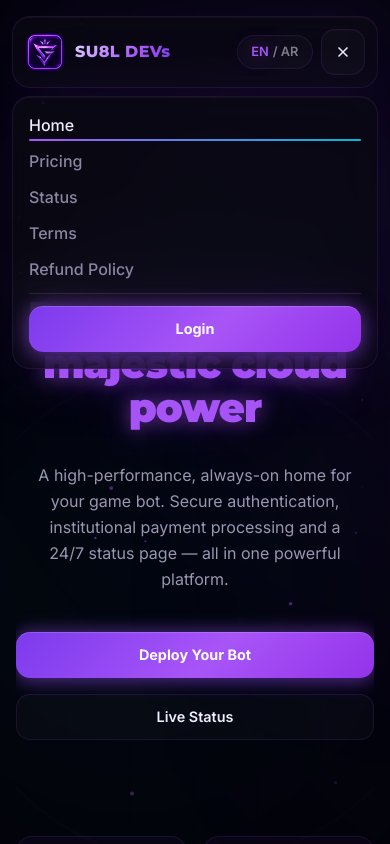
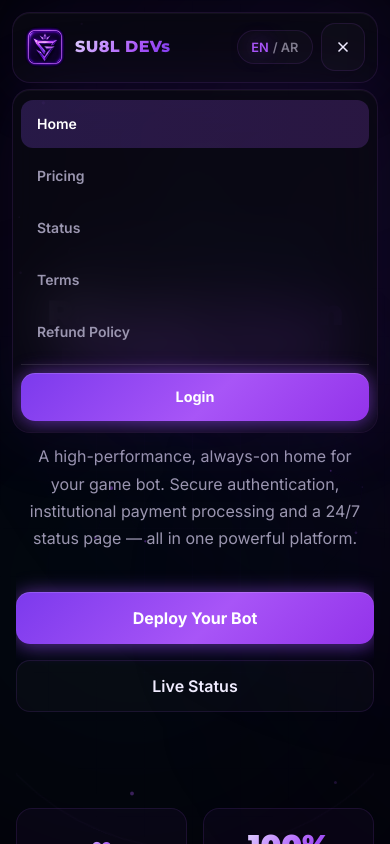
Before and after one commit to SU8ll/su8l-devs, a React (Vite) app in the folder web/: page / in a window 390 px wide. Both pictures are taken after a click on the button "Menu". Shown: the top 844 px of the page. Built offline with nearby package versions, Linux system fonts and the light colour scheme; no server answers.

Commit message:
feat: dedicated mobile experience — bottom tab bar, refined mobile CSS layer, mobile-tuned hero/nav/chat; desktop unchanged

```diff
--- a/web/src/components/Navbar.tsx
+++ b/web/src/components/Navbar.tsx
@@ -39,7 +39,7 @@
 
   return (
     <header className="fixed top-0 inset-x-0 z-50">
-      <div className="mx-auto max-w-7xl px-3 sm:px-6">
+      <div className="navbar-shell mx-auto max-w-7xl px-3 sm:px-6">
         <div className="glass-strong mt-4 flex items-center justify-between gap-3 rounded-2xl px-3 py-3 sm:px-6">
           <Link to="/" className="flex min-w-0 items-center gap-2.5 sm:gap-3">
             {logoFailed ? (
@@ -115,24 +115,31 @@
         </div>
 
         {open && (
-          <div className="glass-strong mt-2 rounded-2xl p-4 lg:hidden">
-            <div className="flex flex-col gap-3">
-              <NavLink to="/" className="nav-link" onClick={() => setOpen(false)}>
-                {t('nav.home')}
-              </NavLink>
-              <NavLink to="/pricing" className="nav-link" onClick={() => setOpen(false)}>
-                {t('nav.pricing')}
-              </NavLink>
-              <NavLink to="/status" className="nav-link" onClick={() => setOpen(false)}>
-                {t('nav.status')}
-              </NavLink>
-              <NavLink to="/terms" className="nav-link" onClick={() => setOpen(false)}>
-                {t('nav.terms')}
-              </NavLink>
-              <NavLink to="/refund" className="nav-link" onClick={() => setOpen(false)}>
-                {t('nav.refund')}
-              </NavLink>
-              <div className="h-px bg-white/10" />
+          <div className="glass-strong mt-2 overflow-hidden rounded-2xl p-2 lg:hidden">
+            <div className="flex flex-col gap-1">
+              {[
+                { to: '/', label: t('nav.home') },
+                { to: '/pricing', label: t('nav.pricing') },
+                { to: '/status', label: t('nav.status') },
+                { to: '/terms', label: t('nav.terms') },
+                { to: '/refund', label: t('nav.refund') },
+              ].map((l) => (
+                <NavLink
+                  key={l.to}
+                  to={l.to}
+                  onClick={() => setOpen(false)}
+                  className={({ isActive }) =>
+                    `flex items-center gap-3 rounded-xl px-4 py-3.5 text-sm font-semibold transition-colors ${
+                      isActive
+                        ? 'bg-gradient-to-r from-primary/30 to-glow/20 text-white'
+                        : 'text-muted hover:bg-white/5 hover:text-white'
+                    }`
+                  }
+                >
+                  {l.label}
+                </NavLink>
+              ))}
+              <div className="my-1 h-px bg-white/10" />
               {user ? (
                 <button type="button" className="btn-primary" onClick={() => { setOpen(false); navigate('/dashboard'); }}>
                   {t('nav.dashboard')}
--- a/web/src/main.tsx
+++ b/web/src/main.tsx
@@ -5,6 +5,7 @@
 import { I18nProvider } from './i18n';
 import { AuthProvider } from './AuthContext';
 import './index.css';
+import './mobile.css';
 
 ReactDOM.createRoot(document.getElementById('root')!).render(
   <React.StrictMode>
--- /dev/null
+++ b/web/src/mobile.css
@@ -0,0 +1,288 @@
+/* ════════════════════════════════════════════════════════════════════════════
+   MOBILE-SPECIFIC EXPERIENCE  (max-width: 767px)
+   Every rule here lives inside a `max-width` media query, so the DESKTOP
+   experience is completely untouched. This file powers a polished, app-like,
+   world-class mobile UI on top of the existing components.
+   ════════════════════════════════════════════════════════════════════════════ */
+
+/* ── Safe areas (iOS home indicator / notch) ─────────────────────────────── */
+@supports (padding: max(0px)) {
+  .m-safe-bottom {
+    padding-bottom: max(0.5rem, env(safe-area-inset-bottom));
+  }
+  .m-dashboard-pad {
+    padding-bottom: calc(5.5rem + env(safe-area-inset-bottom));
+  }
+}
+
+@media (max-width: 767px) {
+  html {
+    font-size: 16px; /* keep 1rem predictable on mobile */
+  }
+
+  /* ── Root scroll damping + momentum for the whole page ─────────────────── */
+  html, body, #root {
+    overscroll-behavior-y: contain;
+  }
+
+  body {
+    -webkit-tap-highlight-color: transparent;
+  }
+
+  /* ── Restrain decorative orbs / overlays so they never overflow ────────── */
+  .grid-overlay {
+    background-size: 48px 48px;
+  }
+
+  /* ── Fixed navbar: compact, sticky, ensure content has headroom ────────── */
+  .navbar-shell {
+    padding-top: 6px;
+  }
+  .navbar-shell .glass-strong {
+    border-radius: 18px;
+    margin-top: 6px;
+    padding-top: 0.65rem;
+    padding-bottom: 0.65rem;
+  }
+
+  /* Boxed, centered readable column on narrow screens */
+  .navbar-shell > div {
+    flex-wrap: nowrap;
+  }
+
+  /* ── Hero — tighter, punchier, full-width friendly ─────────────────────── */
+  .m-hero h1 {
+    font-size: clamp(2.1rem, 9vw, 3rem) !important;
+    line-height: 1.08 !important;
+    letter-spacing: -0.02em !important;
+  }
+  .m-hero p.hero-subtitle {
+    font-size: 1rem !important;
+    line-height: 1.7 !important;
+    padding-inline: 0.5rem;
+  }
+  .m-hero .hero-cta {
+    width: 100%;
+    max-width: 26rem;
+    margin-inline: auto;
+  }
+  .m-hero .hero-cta .btn-primary,
+  .m-hero .hero-cta .btn-ghost {
+    width: 100%;
+    min-height: 52px;
+    font-size: 1rem;
+  }
+
+  /* ── Universal touch-friendly buttons ───────────────────────────────────── */
+  .btn-ghost,
+  .btn-primary,
+  .btn-wa {
+    min-height: 48px;
+    border-radius: 14px;
+  }
+  .nav-link {
+    -webkit-tap-highlight-color: transparent;
+  }
+  button,
+  a {
+    -webkit-tap-highlight-color: transparent;
+  }
+
+  /* ── Cards — softer radii, comfortable padding ─────────────────────────── */
+  .glass,
+  .glass-strong {
+    border-radius: 22px;
+  }
+
+  /* ── Dashboard mobile layout ────────────────────────────────────────────── */
+  .m-dash-container {
+    padding-inline: 0.9rem;
+    padding-top: 0.5rem;
+  }
+
+  /* Bottom tab bar */
+  .m-tabbar {
+    position: fixed;
+    left: 0;
+    right: 0;
+    bottom: 0;
+    z-index: 50;
+    background: rgba(10, 8, 20, 0.82);
+    border-top: 1px solid rgba(168, 85, 247, 0.15);
+    backdrop-filter: blur(22px);
+    -webkit-backdrop-filter: blur(22px);
+    box-shadow: 0 -12px 40px rgba(3, 3, 10, 0.6);
+  }
+  .m-tabbar-inner {
+    display: grid;
+    grid-auto-flow: column;
+    grid-auto-columns: 1fr;
+    gap: 2px;
+    padding: 8px 10px;
+  }
+  .m-tab {
+    display: flex;
+    flex-direction: column;
+    align-items: center;
+    justify-content: center;
+    gap: 3px;
+    border-radius: 14px;
+    padding: 6px 2px;
+    font-size: 0.62rem;
+    font-weight: 600;
+    color: var(--muted);
+    text-decoration: none;
+    transition: color 0.2s ease, background 0.2s ease, transform 0.15s ease;
+    position: relative;
+    -webkit-tap-highlight-color: transparent;
+  }
+  .m-tab:active {
+    transform: scale(0.94);
+  }
+  .m-tab .m-tab-ic {
+    font-size: 1.45rem;
+    line-height: 1;
+    filter: drop-shadow(0 0 10px rgba(168, 85, 247, 0));
+    transition: filter 0.2s ease;
+  }
+  .m-tab.active {
+    color: var(--text);
+    background: linear-gradient(180deg, rgba(168, 85, 247, 0.14), rgba(168, 85, 247, 0.04));
+  }
+  .m-tab.active .m-tab-ic {
+    filter: drop-shadow(0 0 10px rgba(168, 85, 247, 0.7));
+  }
+  .m-tab .m-tab-badge {
+    position: absolute;
+    top: 2px;
+    right: calc(50% - 22px);
+    min-width: 16px;
+    height: 16px;
+    padding: 0 4px;
+    border-radius: 999px;
+    background: linear-gradient(135deg, #ec4899, #a855f7);
+    color: #fff;
+    font-size: 0.6rem;
+    font-weight: 800;
+    display: flex;
+    align-items: center;
+    justify-content: center;
+    box-shadow: 0 0 12px rgba(236, 72, 153, 0.6);
+  }
+
+  /* Scrollable section tabs (chat / referral / status) on mobile become
+     a clean chipped row */
+  .m-chip-row {
+    display: flex;
+    gap: 0.5rem;
+    overflow-x: auto;
+    scrollbar-width: none;
+    -ms-overflow-style: none;
+    margin-inline: -0.9rem;
+    padding-inline: 0.9rem;
+    padding-bottom: 0.25rem;
+  }
+  .m-chip-row::-webkit-scrollbar {
+    display: none;
+  }
+  .m-chip {
+    flex: 0 0 auto;
+    white-space: nowrap;
+    border-radius: 14px;
+    padding: 0.6rem 1rem;
+    font-size: 0.82rem;
+    font-weight: 600;
+  }
+
+  /* ── Chat on mobile — use full viewport height nicely ──────────────────── */
+  .m-chat-screen {
+    height: calc(100vh - 14.5rem - env(safe-area-inset-bottom));
+    min-height: 420px;
+  }
+
+  /* ── Stat grid → 2 columns with proper small cards ─────────────────────── */
+  .m-stats-2 {
+    grid-template-columns: repeat(2, minmax(0, 1fr));
+  }
+  .m-stat-card {
+    border-radius: 18px;
+    padding: 0.9rem 0.7rem;
+  }
+
+  /* ── One-column stacking for desktop-only multi-column grids ───────────── */
+  .m-stack-cols {
+    grid-template-columns: 1fr !important;
+  }
+
+  /* ── Tables → become stacked blocks on mobile (avoid horizontal scroll) ── */
+  .m-stack-table {
+    display: block;
+    overflow: hidden;
+  }
+  .m-stack-table thead {
+    display: none;
+  }
+  .m-stack-table tbody,
+  .m-stack-table tr,
+  .m-stack-table td {
+    display: block;
+    width: 100%;
+  }
+  .m-stack-table tr {
+    padding: 0.9rem 0;
+    border-bottom: 1px solid rgba(255, 255, 255, 0.06);
+  }
+  .m-stack-table tr:last-child {
+    border-bottom: none;
+  }
+  .m-stack-table td {
+    border: none !important;
+    padding: 0.15rem 0 !important;
+    text-align: start !important;
+  }
+  .m-stack-table td[data-label]::before {
+    content: attr(data-label);
+    display: block;
+    font-size: 0.7rem;
+    text-transform: uppercase;
+    letter-spacing: 0.08em;
+    color: var(--muted);
+    margin-bottom: 2px;
+  }
+
+  /* ── Section headings — tuned for small screens ────────────────────────── */
+  .m-h2 {
+    font-size: 1.4rem !important;
+    line-height: 1.15 !important;
+  }
+
+  /* ── Hide desktop-only elements, show mobile-only ones ─────────────────── */
+  .m-hidden {
+    display: none !important;
+  }
+  .m-only {
+    display: initial !important;
+  }
+
+  /* ── Inputs — comfortable touch height ─────────────────────────────────── */
+  .neon-input,
+  .neon-select {
+    min-height: 50px;
+  }
+
+  /* ── Skeleton of a clean modal on phones ───────────────────────────────── */
+  .modal-panel {
+    width: 92vw;
+    max-height: 85vh;
+    overflow-y: auto;
+  }
+
+  /* ── Full-width sticky CTA at bottom for landing conversions ───────────── */
+  .m-sticky-cta {
+    position: fixed;
+    left: 0.9rem;
+    right: 0.9rem;
+    bottom: 0.9rem;
+    z-index: 40;
+  }
+}
--- a/web/src/pages/Landing.tsx
+++ b/web/src/pages/Landing.tsx
@@ -76,7 +76,7 @@
   return (
     <div className="mx-auto max-w-7xl px-4 sm:px-6">
       {/* ═══ Hero ═══════════════════════════════════════════════════════════ */}
-      <section className="relative flex min-h-[90vh] flex-col items-center justify-center overflow-hidden py-20 text-center">
+      <section className="m-hero relative flex min-h-[90vh] flex-col items-center justify-center overflow-hidden py-20 text-center">
         {/* Floating orbs */}
         <div className="hero-orb hero-orb-1" aria-hidden="true" />
         <div className="hero-orb hero-orb-2" aria-hidden="true" />
--- a/web/src/pages/dashboard/Chat.tsx
+++ b/web/src/pages/dashboard/Chat.tsx
@@ -297,7 +297,7 @@
   const meta = chatLangMeta(chosenLanguage);
 
   return (
-    <div className="flex h-[calc(100vh-9rem)] min-h-[480px] flex-col">
+    <div className="m-chat-screen flex h-[calc(100vh-9rem)] min-h-[480px] flex-col">
       {/* Header */}
       <div className="glass-strong mb-3 flex flex-wrap items-center gap-3 rounded-2xl px-4 py-3">
         <div className="flex items-center gap-2">
```
Also changed, not shown: web/src/hooks/useIsMobile.ts (added, +16 -0 lines), web/src/pages/dashboard/DashboardLayout.tsx (+10 -15 lines).
